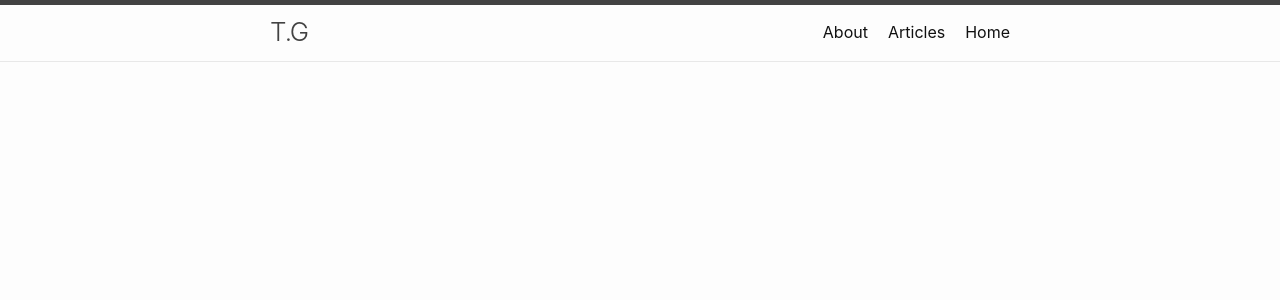
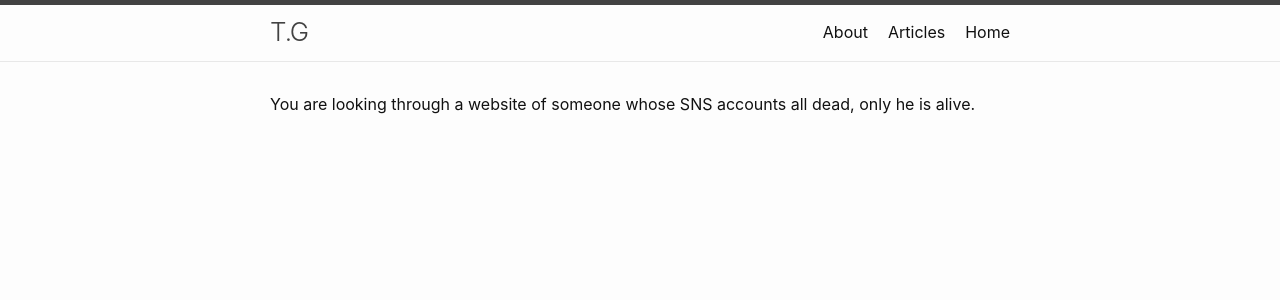
Before and after one commit to Mirostocles/Mirostocles.github.io, a Jekyll site: the page built from about.md, in a window 1280 px wide. Shown: the top 300 px of the page. Built offline with Jekyll 4.4.1, drawn with Linux system fonts in a browser that asks for light colours.

Commit message:
minor change

```diff
--- a/about.md
+++ b/about.md
@@ -3,3 +3,4 @@ layout: page
 title: About
 permalink: /about/
 ---
+You are looking through a website of someone whose SNS accounts all dead, only he is alive.
```
